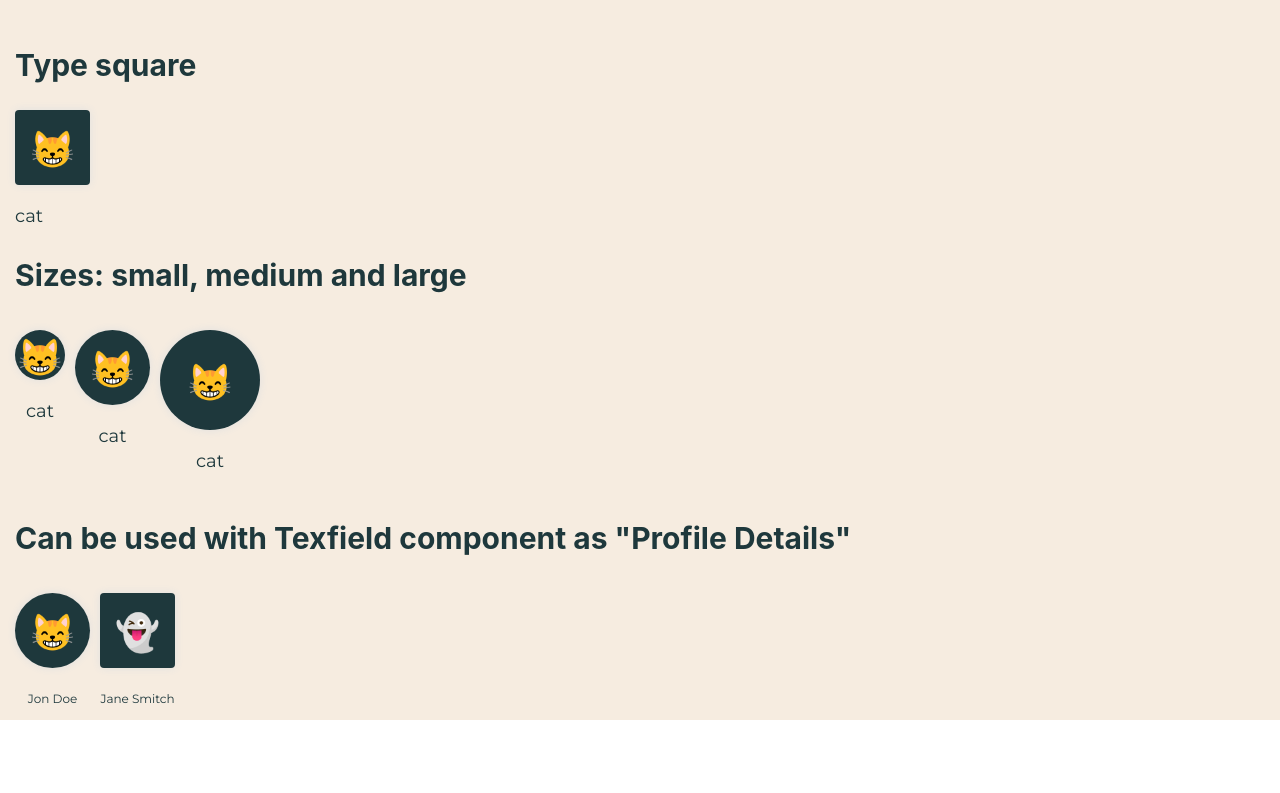
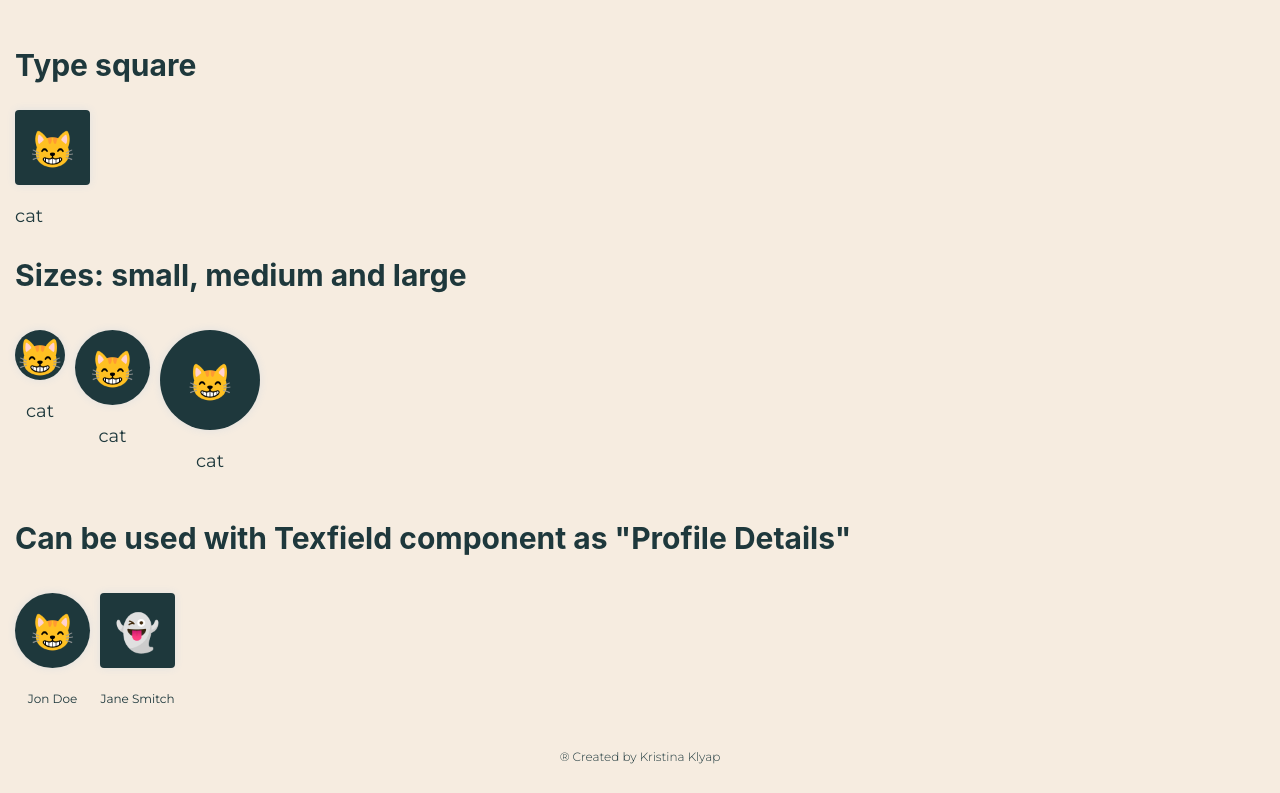
Before and after one commit to kristinaklyap/ui-kit, a React (Create React App) app: page /#/avatar in a window 1280 px wide. Shown: the part 482-1275 px from the top of the page. Before the commit the page ends 1202 px from the top, so only its background shows below. Built offline with nearby package versions, Linux system fonts and the light colour scheme.

Commit message:
add footer

```diff
--- a/src/App.js
+++ b/src/App.js
@@ -11,6 +11,7 @@ import TextFieldPage from "./pages/TextFieldPage";
 import QuotePage from "./pages/QuotePage";
 import TitlePage from "./pages/TitlePage";
 import Header from "./layout/header/Header";
+import TextField from "./components/TextField/TextField";
 
 function App() {
     const [theme, setTheme] = useState("light");
@@ -35,6 +36,9 @@ function App() {
                     <Route path="/title" element={<TitlePage/>}/>
                 </Routes>
             </main>
+            <footer>
+                <TextField tag={'h6'} size={'disclaimer'} weight={'light'} label={'® Created by Kristina Klyap'}/>
+            </footer>
         </div>
     );
 }
```
